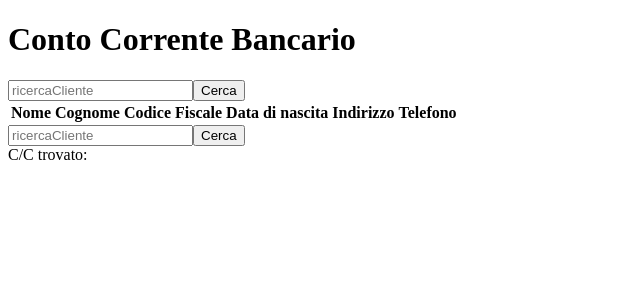
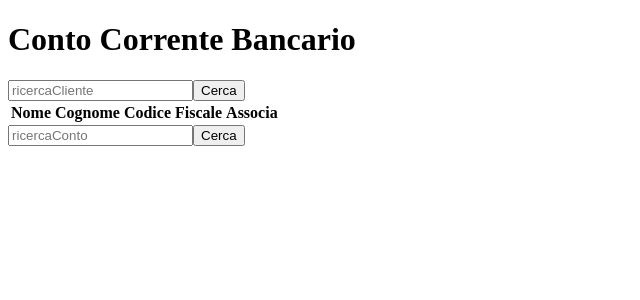
Before and after one commit to luca-lezzerini/conto-corrente-bancario-s, an Angular app in the folder conto-corrente-bancario-s-client/: page /app-associa-cc in a window 1280 px wide. Shown: the top 300 px of the page, without its empty margins (0-640 px from the left). Built offline with nearby package versions, Linux system fonts and the light colour scheme.

Commit message:
Update lato client Associa-cc

```diff
--- a/conto-corrente-bancario-s-client/src/app/associa-cc/associa-cc.component.html
+++ b/conto-corrente-bancario-s-client/src/app/associa-cc/associa-cc.component.html
@@ -5,20 +5,21 @@
         <th>Nome</th>
         <th>Cognome</th>
         <th>Codice Fiscale</th>
-        <th>Data di nascita</th>
-        <th>Indirizzo</th>
-        <th>Telefono</th>
+        <th>Associa</th>
     </tr>
     <tr *ngFor="let c of clienti">
         <td>{{c.nome}}</td>
         <td>{{c.cognome}}</td>
         <td>{{c.codiceFiscale}}</td>
-        <td>{{c.dataDiNascita}}</td>
-        <td>{{c.indirizzo}}</td>
-        <td>{{c.telefono}}</td>
+        <td><button (click)="associa()">Associa</button></td>
     </tr>
 </table>
-<input type="text" placeholder="ricercaCliente" [(ngModel)]="ricercaCliente">
+<input type="text" placeholder="ricercaConto" [(ngModel)]="ricercaConto">
 <button (click)="cercaContoCorrente()">Cerca</button>
 <br>
-C/C trovato: {{numeroConto}}
+<table>
+    <tr *ngFor="let c of contiCorrente">
+        <td>C/C trovato: {{c.numeroConto}}</td>
+        <td><button (click)="seleziona()">Seleziona</button></td>
+    </tr>
+</table>
--- a/conto-corrente-bancario-s-client/src/app/associa-cc/associa-cc.component.ts
+++ b/conto-corrente-bancario-s-client/src/app/associa-cc/associa-cc.component.ts
@@ -1,6 +1,12 @@
+import { HttpClient } from '@angular/common/http';
 import { Component, OnInit } from '@angular/core';
 import { Cliente } from '../cliente';
 import { ContoCorrente } from '../conto-corrente';
+import { ContoCorrenteDto } from '../conto-corrente-dto';
+import { ListaClientiDto } from '../lista-clienti-dto';
+import { ListaContiCorrenteDto } from '../lista-conti-corrente-dto';
+import { RicercaClienteDto } from '../ricerca-cliente-dto';
+import { RicercaContoCorrenteDto } from '../ricerca-conto-corrente-dto';
 
 @Component({
   selector: 'app-associa-cc',
@@ -11,19 +17,27 @@ export class AssociaCcComponent implements OnInit {
 
   clienti: Cliente[] = [];
   cliente = new Cliente();
+  contoCorrente = new ContoCorrente();
   contiCorrente: ContoCorrente[] = [];
-  numeroConto = "";
-  constructor() { }
+  ricercaConto = "";
+  ricercaCliente = "";
+  constructor(private http: HttpClient) { }
 
-  ricercaCliente = "";
+
   ngOnInit(): void {
   }
 
   cercaCliente() {
-
+    let dto = new RicercaClienteDto();
+    dto.ricercaPerCognome = this.ricercaCliente;
+    this.http.post<ListaClientiDto>("http://localhost:8080/ricerca-c", dto)
+      .subscribe(r => this.clienti = r.listaClienti);
   }
 
   cercaContoCorrente() {
-
+    let dto = new RicercaContoCorrenteDto();
+    dto.codiceEsatto = this.ricercaConto;
+    this.http.post<ListaContiCorrenteDto>("http://localhost:8080/ricerca-cc", dto)
+      .subscribe(r => this.contiCorrente = r.listaContiCorrente);
   }
 }
--- /dev/null
+++ b/conto-corrente-bancario-s-client/src/app/ricerca-cliente-dto.ts
@@ -0,0 +1,3 @@
+export class RicercaClienteDto {
+    ricercaPerCognome = "";
+}
--- /dev/null
+++ b/conto-corrente-bancario-s-client/src/app/ricerca-conto-corrente-dto.ts
@@ -0,0 +1,3 @@
+export class RicercaContoCorrenteDto {
+    codiceEsatto = "";
+}
```
